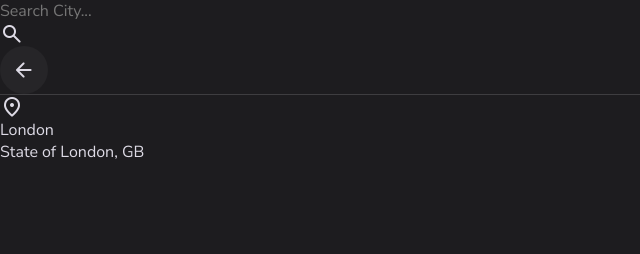
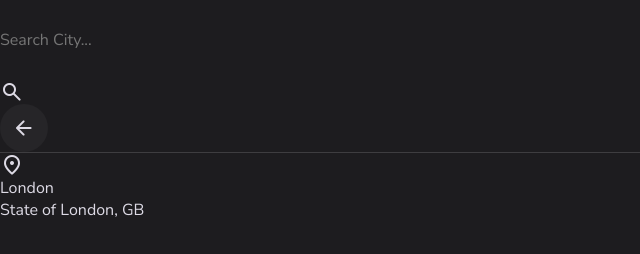
Before and after one commit to AKStudio09/Weather.io, a plain HTML site: page index.html in a window 1280 px wide. Shown: the whole page, without its empty margins (0-640 px from the left). Drawn offline with Linux system fonts and the light colour scheme.

Commit message:
modified:   assets/css/style.css

```diff
--- a/assets/css/style.css
+++ b/assets/css/style.css
@@ -280,6 +280,11 @@ body {
   0% { transform: translateY(-50%) rotate(0); }
   100% { transform: translateY(-50%) rotate(1turn); }
 }
+.search-wrapper:has(.searching)::before { display: block; }
+
+.search-field {
+  height: 80px;
+}
 
 
 
```
